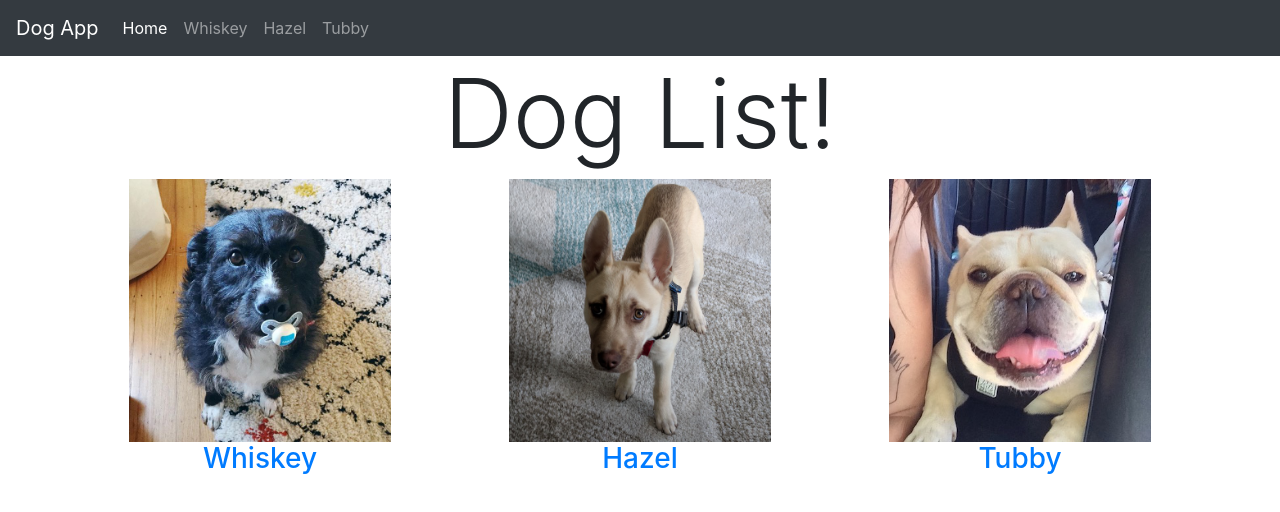
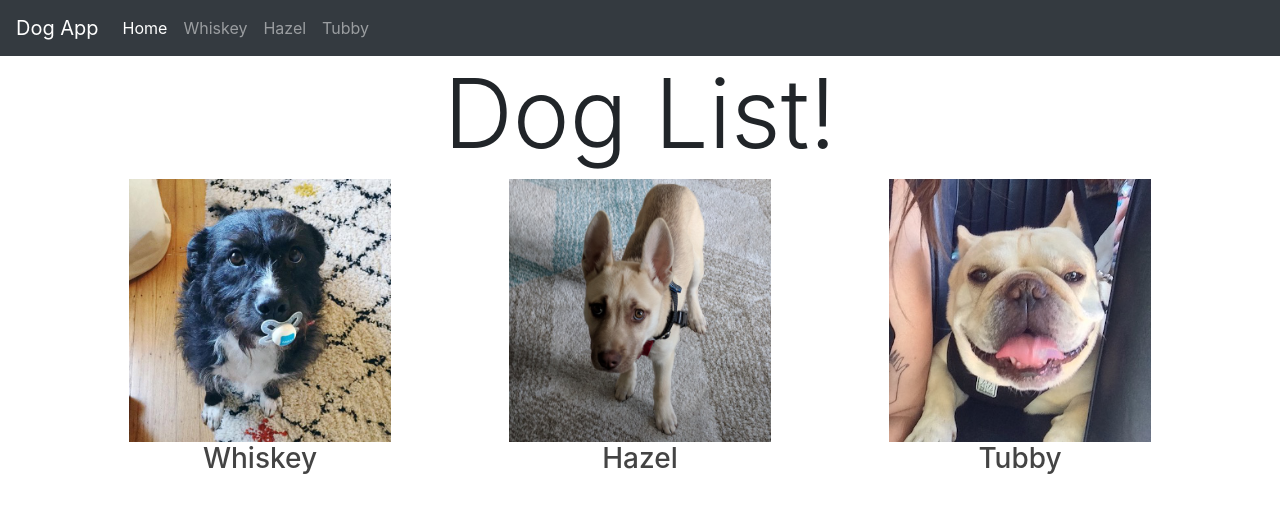
Before and after one commit to ryanfuhrman/dog-finder, a React (Create React App) app: page /dogs in a window 1280 px wide. Shown: the top 512 px of the page. Built offline with nearby package versions, Linux system fonts and the light colour scheme.

Commit message:
Add styles to links

```diff
--- a/src/DogList.css
+++ b/src/DogList.css
@@ -1,3 +1,11 @@
 .Dog img {
   width: 75%;
 }
+
+.DogList-link {
+  color: rgb(68, 68, 68);
+}
+
+.DogList-link:hover {
+  text-decoration: none;
+}
--- a/src/DogList.js
+++ b/src/DogList.js
@@ -11,8 +11,12 @@ export default class DogList extends Component {
           {this.props.dogs.map(dog => (
             <div className="Dog col-lg-4 text-center" key={dog.name}>
               <img src={dog.src} alt={dog.name} />
-              <h3>
-                <Link to={`/dogs/${dog.name}`} dog={dog}>
+              <h3 className="DogList-name">
+                <Link
+                  to={`/dogs/${dog.name}`}
+                  dog={dog}
+                  className="DogList-link"
+                >
                   {dog.name}
                 </Link>
               </h3>
```
